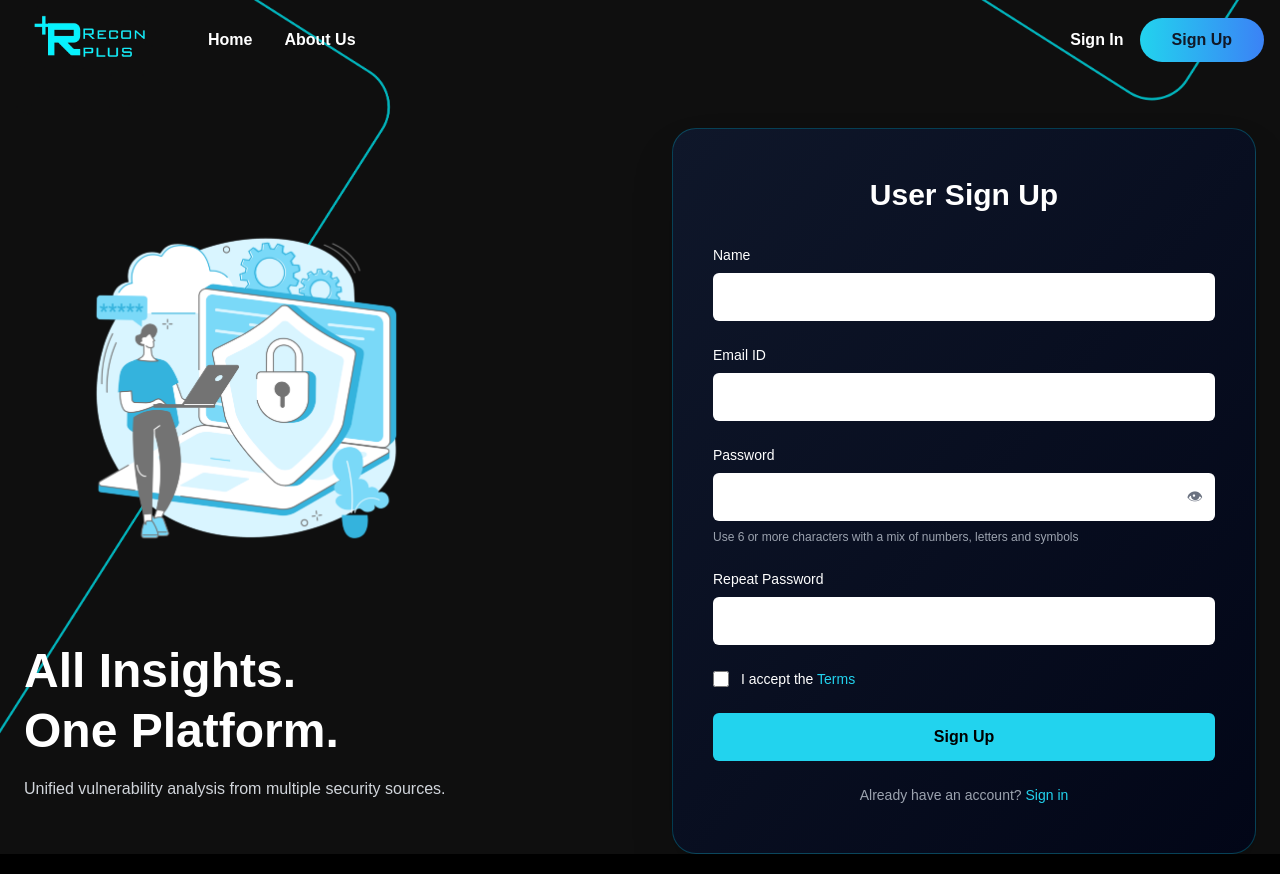
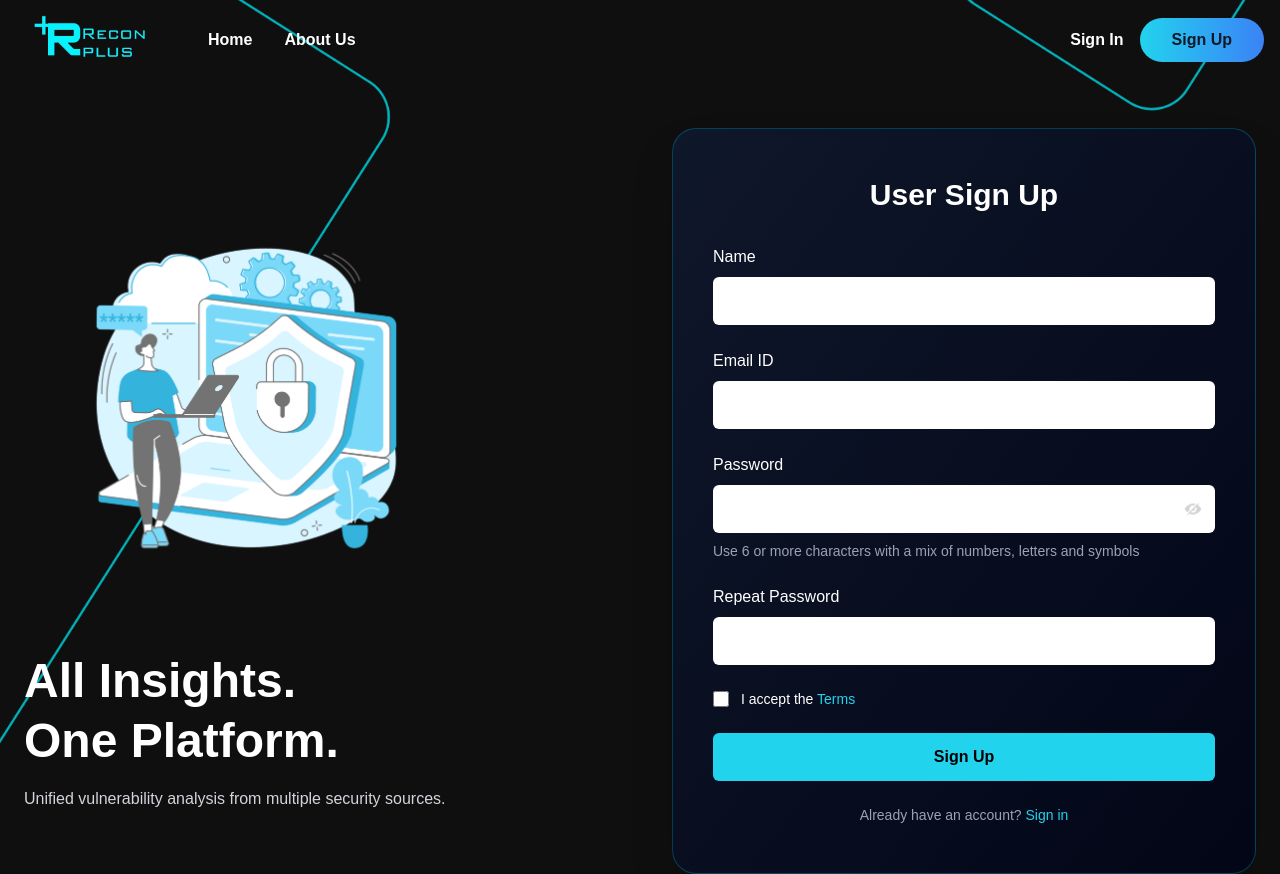
Before and after one commit to Girish312/ReconPlus, a React (Create React App) app: page /signup/1 in a window 1280 px wide. Built offline with nearby package versions, Linux system fonts and the light colour scheme.

Commit message:
signup bug

```diff
--- a/src/pages/Signup.jsx
+++ b/src/pages/Signup.jsx
@@ -92,7 +92,7 @@ export default function Signup() {
 
                 {/* Name */}
                 <div>
-                  <label className="block text-sm mb-2">Name</label>
+                  <label className="block text-base mb-2">Name</label>
                   <input
                     type="text"
                     name="name"
@@ -105,7 +105,7 @@ export default function Signup() {
 
                 {/* Email */}
                 <div>
-                  <label className="block text-sm mb-2">Email ID</label>
+                  <label className="block text-base mb-2">Email ID</label>
                   <input
                     type="email"
                     name="email"
@@ -118,7 +118,7 @@ export default function Signup() {
 
                 {/* Password */}
                 <div>
-                  <label className="block text-sm mb-2">Password</label>
+                  <label className="block text-base mb-2">Password</label>
                   <div className="relative">
                     <input
                       type={showPassword ? "text" : "password"}
@@ -131,19 +131,23 @@ export default function Signup() {
                     <button
                       type="button"
                       onClick={() => setShowPassword(!showPassword)}
-                      className="absolute right-3 top-3 text-gray-500"
+                      className="absolute right-3 top-1/2 -translate-y-1/2 flex text-gray-500 items-center justify-center"
                     >
-                      👁
+                      <img
+                        src="/images/hidepass.png"
+                        alt="hidepass"
+                        className="h-5 w-5 object-contain"
+                      />
                     </button>
                   </div>
-                  <p className="text-xs text-gray-400 mt-2">
+                  <p className="text-sm  text-gray-400 mt-2">
                     Use 6 or more characters with a mix of numbers, letters and symbols
                   </p>
                 </div>
 
                 {/* Confirm Password */}
                 <div>
-                  <label className="block text-sm mb-2">Repeat Password</label>
+                  <label className="block text-base mb-2">Repeat Password</label>
                   <input
                     type="password"
                     name="confirmPassword"
```
